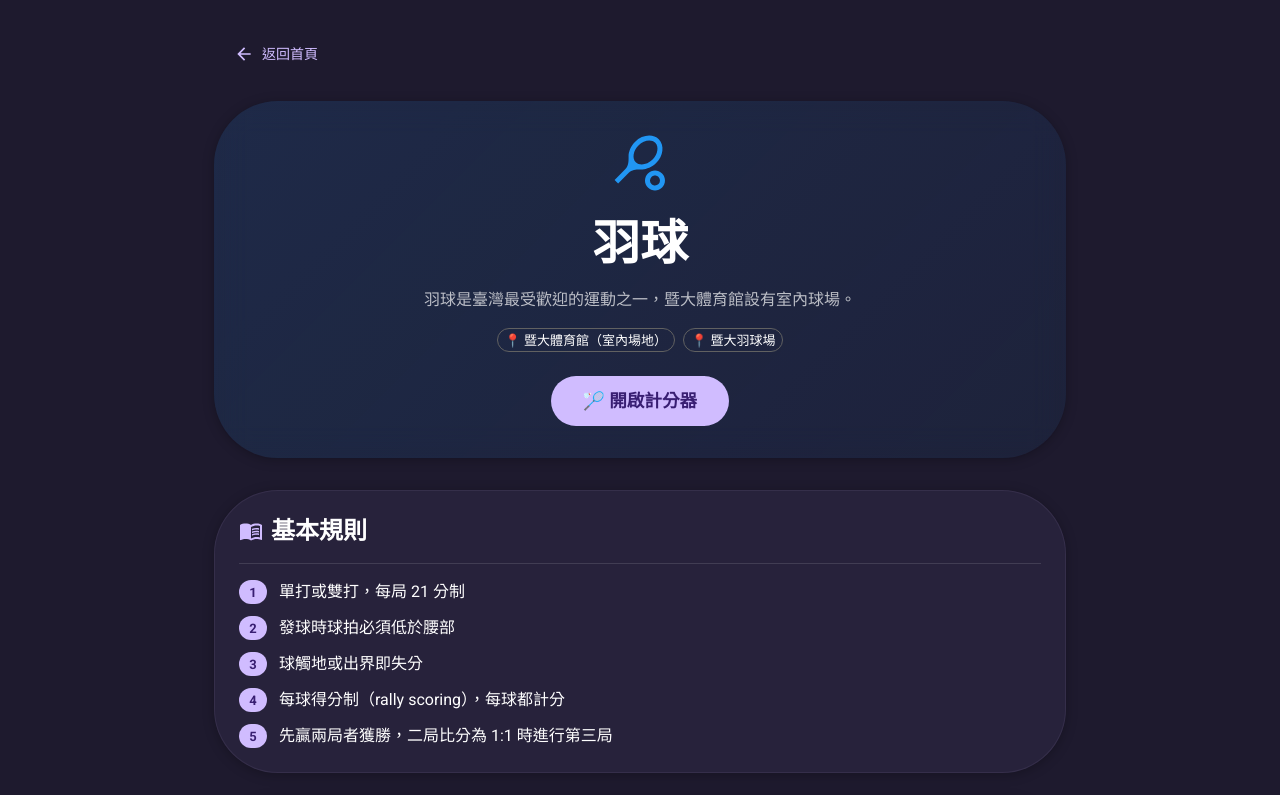
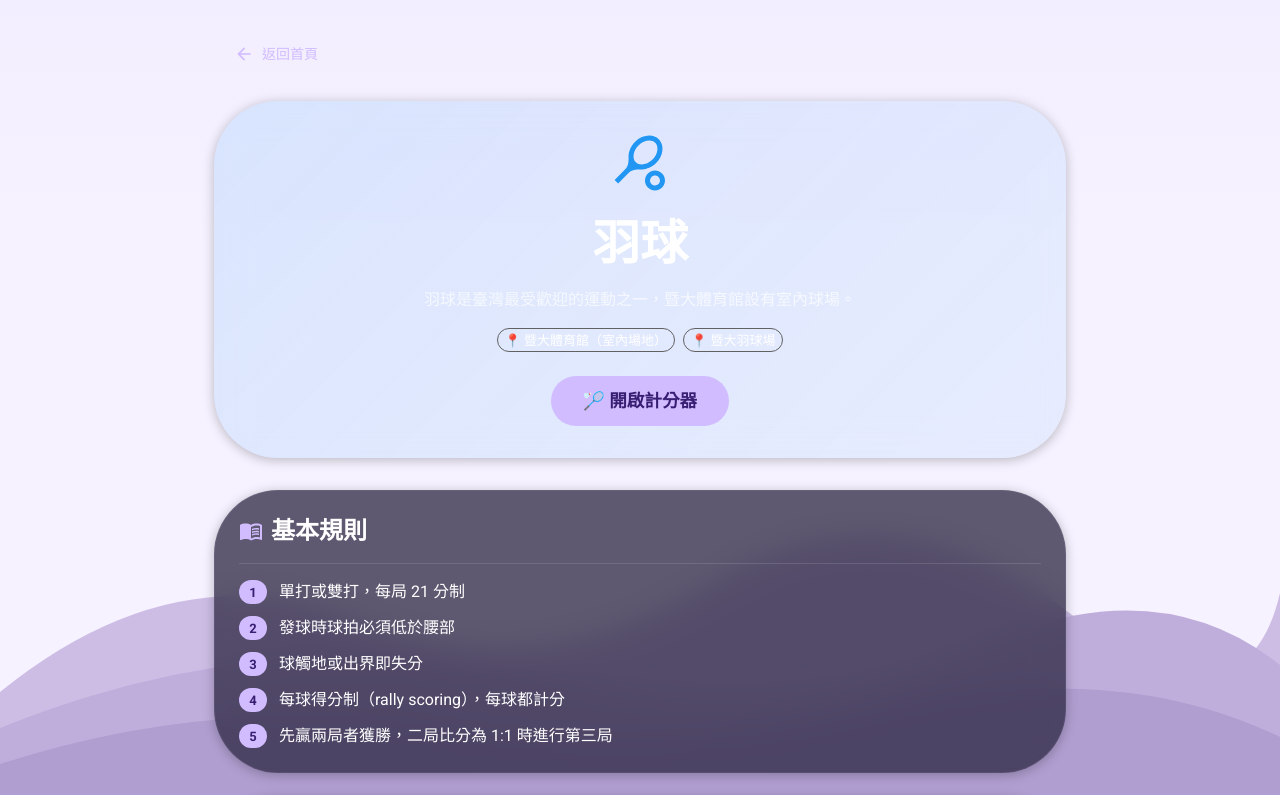
Before and after one commit to DONGHANK-001/lumo-ncnu, a Next.js app in the folder frontend/: page /sports/BADMINTON in a window 1280 px wide. Shown: the top 795 px of the page. Built offline with nearby package versions, Linux system fonts and the light colour scheme; no server answers.

Commit message:
fix: remove bgcolor background.default from page wrappers so gradient background shows through

```diff
--- a/frontend/src/app/nutrition/page.tsx
+++ b/frontend/src/app/nutrition/page.tsx
@@ -283,7 +283,7 @@ export default function NutritionPage() {
     return (
         <ThemeProvider theme={darkTheme}>
             <CssBaseline />
-            <Box sx={{ bgcolor: 'background.default', minHeight: '100vh' }}>
+            <Box sx={{ minHeight: '100vh' }}>
                 <Container maxWidth="md" sx={{ py: 4, pb: 8 }}>
                     {/* Header */}
                     <Stack direction="row" alignItems="center" spacing={2} mb={3}>
--- a/frontend/src/app/page.tsx
+++ b/frontend/src/app/page.tsx
@@ -294,7 +294,7 @@ export default function LandingPage() {
     }, []);
 
     return (
-        <Box sx={{ bgcolor: 'background.default', minHeight: '100vh', color: 'text.primary' }}>
+        <Box sx={{ minHeight: '100vh', color: 'text.primary' }}>
             {/* AppBar */}
             <AppBar
                 position="fixed"
--- a/frontend/src/app/sports/[type]/page.tsx
+++ b/frontend/src/app/sports/[type]/page.tsx
@@ -332,7 +332,7 @@ export default function SportGuidePage() {
     return (
         <ThemeProvider theme={darkTheme}>
         <CssBaseline />
-        <Box sx={{ bgcolor: 'background.default', minHeight: '100vh' }}>
+        <Box sx={{ minHeight: '100vh' }}>
         <Container maxWidth="md" sx={{ py: 4, pb: 8 }}>
             <Button
                 startIcon={<ArrowBack />}
```
